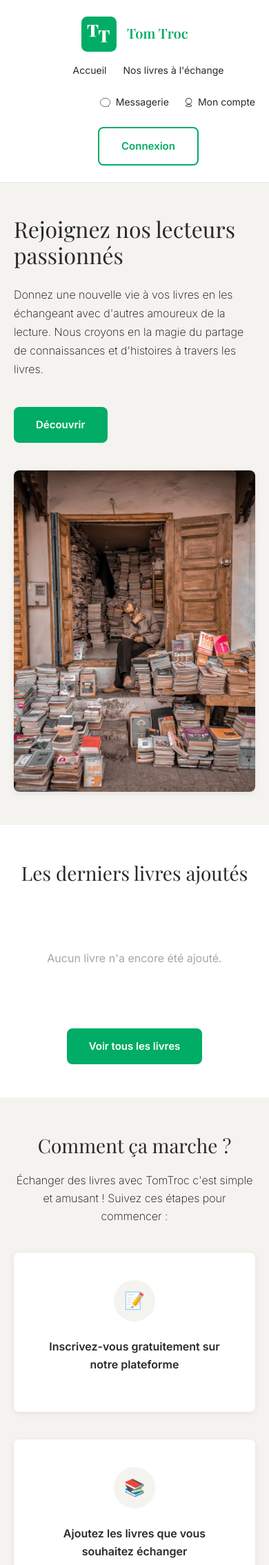
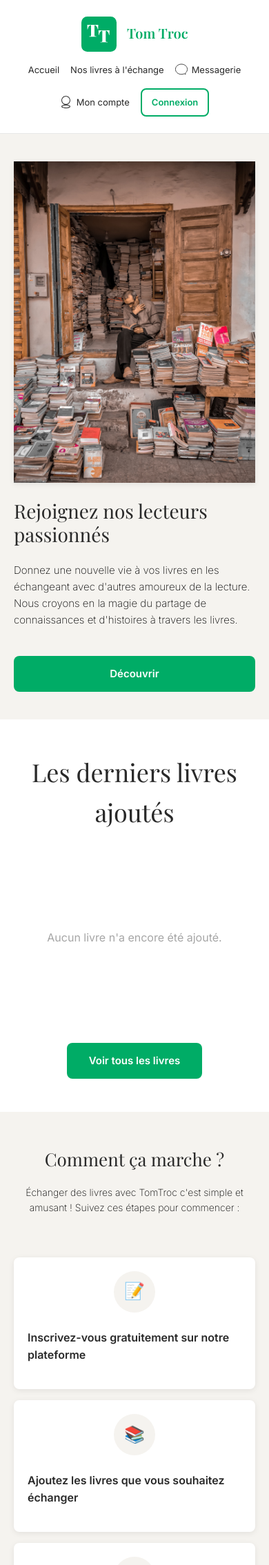
Before and after one commit to JuS1302/tomtroc, a PHP site: page / in a window 390 px wide. Shown: the top 2269 px of the page at 69% size. Run offline with PHP 8.4, Linux system fonts and the light colour scheme; data that the repository does not hold is empty.

Commit message:
responsive home ok

```diff
--- a/assets/css/styles.css
+++ b/assets/css/styles.css
@@ -525,60 +525,172 @@ footer {
 /* ============================================
    RESPONSIVE
    ============================================ */
-@media (max-width: 968px) {
+@media (max-width: 640px) {
+
+  @media (max-width: 640px) {
+
+  /* ===== HEADER / NAV MOBILE ===== */
+  .header-content {
+    flex-direction: column;
+    align-items: center;
+    gap: 16px;
+  }
+
+  nav {
+    margin-left: 0;
+    width: 100%;
+  }
+
+  nav ul {
+    justify-content: center;
+    flex-wrap: wrap;
+    gap: 16px;
+  }
+
+  nav li {
+    margin: 0;
+  }
+
+  .nav-right {
+    margin-left: 0;
+  }
+
+  nav a {
+    font-size: 13px;
+    gap: 6px;
+  }
+
+  nav a .icon img {
+    width: 18px;
+    height: 18px;
+  }
+
+  /* Bouton connexion en mobile = lien normal */
+  .btn.btn-outline.btn-sm {
+    padding: 8px 14px;
+    font-size: 13px;
+  }
+}
+
+
+  /* ===== HERO ===== */
+  .hero-section {
+    padding: 40px 0;
+  }
+
   .hero-content {
     grid-template-columns: 1fr;
-    gap: var(--spacing-lg);
+    gap: 24px;
+  }
+
+  .hero-image {
+    order: -1; /* image en haut */
+    border-radius: 0;
+  }
+
+  .hero-text {
+    text-align: left;
   }
 
   .hero-text h1 {
-    font-size: 36px;
+    font-size: 28px;
+    line-height: 1.2;
+  }
+
+  .hero-text p {
+    font-size: 15px;
+    line-height: 1.6;
+  }
+
+  .hero-text .btn {
+    width: 100%;
+    text-align: center;
+  }
+
+  /* ===== LIVRES ===== */
+  .books-section {
+    padding: 48px 0;
   }
 
   .books-grid {
-    grid-template-columns: repeat(auto-fill, minmax(220px, 1fr));
-    gap: var(--spacing-md);
+    grid-template-columns: repeat(2, 1fr);
+    gap: 16px;
+  }
+
+  .book-image {
+    height: 180px;
+  }
+
+  .book-info strong {
+    font-size: 15px;
+  }
+
+  /* ===== COMMENT ÇA MARCHE ===== */
+  .how-it-works-section {
+    padding: 48px 0;
+  }
+
+  .how-it-works-section h2 {
+    font-size: 26px;
+  }
+
+  .how-it-works-section .subtitle {
+    font-size: 14px;
   }
 
   .steps-grid {
     grid-template-columns: 1fr;
-  }
-}
-
-@media (max-width: 640px) {
-  :root {
-    --spacing-xxl: 48px;
-    --spacing-xl: 40px;
+    gap: 16px;
   }
 
-  .header-content {
-    flex-direction: column;
-    gap: var(--spacing-sm);
+  .step-card {
+    padding: 20px;
+    text-align: left;
   }
 
-  nav ul {
-    gap: var(--spacing-md);
-    flex-wrap: wrap;
+  /* ===== IMAGE PLEINE LARGEUR ===== */
+  .full-width-image {
+    height: 420px;
+  }
+
+  /* ===== VALEURS ===== */
+  .values-section {
+    padding: 60px 0;
+  }
+
+  .values-container {
+    max-width: 100%;
+  }
+
+  .values-section h2 {
+    font-size: 26px;
+    margin-bottom: 24px;
+  }
+
+  .values-text {
+    text-align: left;
+  }
+
+  .values-text p {
+    font-size: 14px;
+  }
+
+  .values-icon {
     justify-content: center;
   }
 
-  .hero-text h1 {
-    font-size: 32px;
+  /* ===== FOOTER ===== */
+  .footer-content {
+    flex-direction: column;
+    gap: 16px;
   }
 
-  .books-section h2,
-  .how-it-works-section h2,
-  .values-section h2 {
-    font-size: 28px;
+  .footer-links {
+    margin-left: 0;
+    justify-content: center;
   }
 
-  .books-grid {
-    grid-template-columns: 1fr;
-  }
-
-  .footer-content {
-    flex-direction: column;
-    gap: var(--spacing-md);
-    text-align: center;
+  .footer-logo {
+    margin-left: 0;
   }
 }
```
